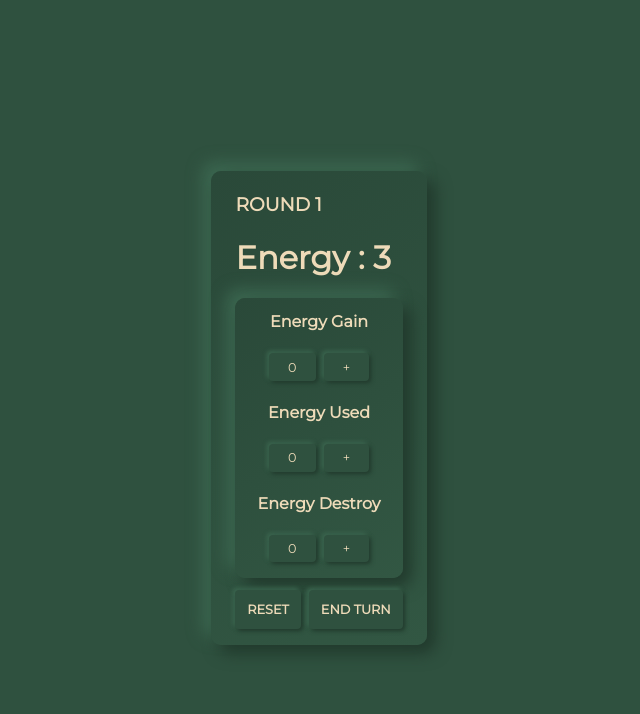
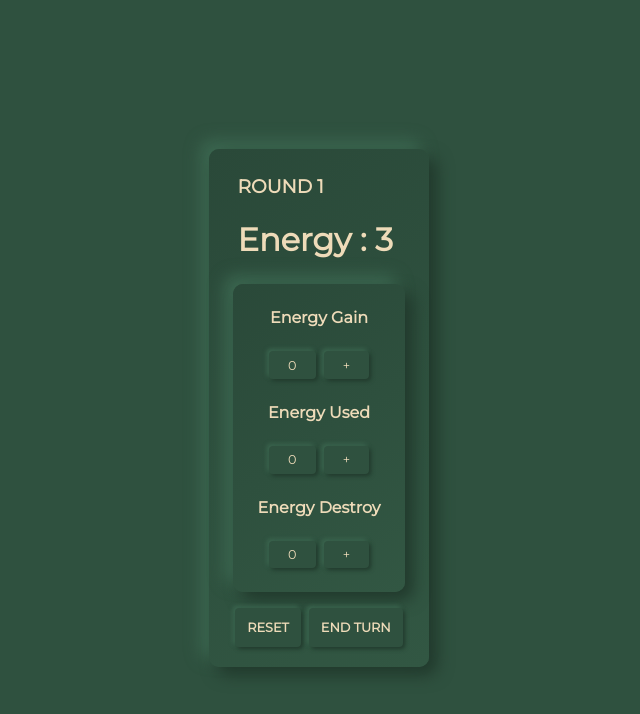
Before and after one commit to kenoooooooot/axie-energy-counter, a plain HTML site: page index.html in a window 1280 px wide. Shown: the whole page, without its empty margins (329-969 px from the left). Drawn offline with Linux system fonts and the light colour scheme.

Commit message:
adjust padding/margin

```diff
--- a/styles.css
+++ b/styles.css
@@ -13,7 +13,7 @@ body {
 }
 h4 {
     padding: 0px;
-    margin: 10px;
+    margin: 12px 12px;
 }
 ::-webkit-scrollbar {
     width: 0px;
@@ -101,7 +101,7 @@ button:active {
 }
 
 .round-energy{
-    margin: 0;
+    margin: 4px;
     padding: 0 12px;
 }
 
@@ -126,7 +126,7 @@ button:active {
     align-items: center;
     flex-direction: row;
     margin: 0px;
-    padding: 8px 0px;
+    padding: 12px 0px;
     transition: background-color 0.7s;
     transition-delay: 0.1s;
 }
@@ -145,7 +145,7 @@ button:active {
     background: linear-gradient(145deg, #2a4939, #325743);
     box-shadow: 8px 8px 16px #21392c, -8px -8px 16px #3d6952;
     margin: 0 12px;
-    padding: 4px 12px;
+    padding: 12px;
 }
 
 .button-container-child {
```
